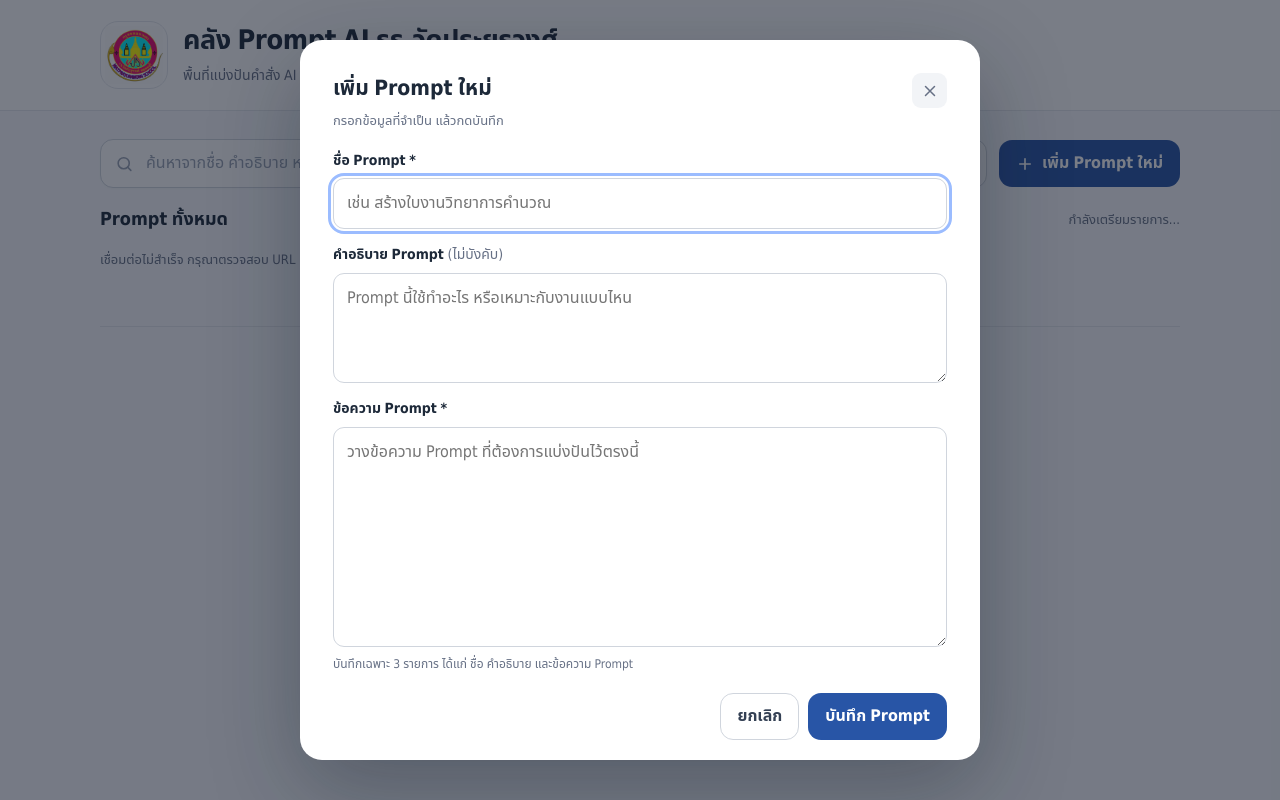
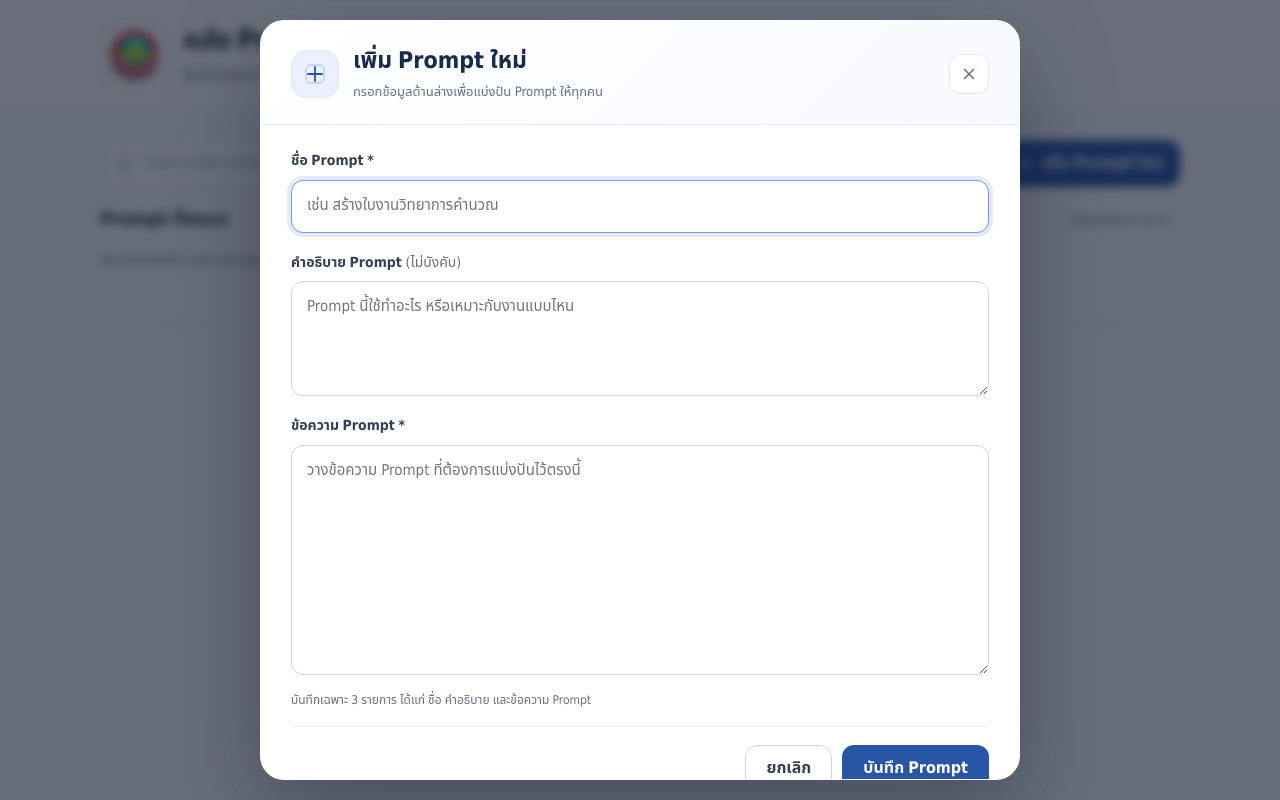
Before and after one commit to KruJirapon/prompt-ai-wat-prayurawong, a plain HTML site: page index.html in a window 1280 px wide. Both pictures are taken after a click on the button "เพิ่ม Prompt ใหม่". Drawn offline with Linux system fonts and the light colour scheme.

Commit message:
Add files via upload

```diff
--- a/index.html
+++ b/index.html
@@ -119,62 +119,161 @@
     .empty-state h3 { margin: 0 0 5px; font-size: 17px; }
     .empty-state p { margin: 0; color: var(--muted); font-size: 14px; }
     .footer-inner { padding: 18px 0 28px; border-top: 1px solid var(--line); color: var(--muted); font-size: 12px; text-align: center; }
-    /* หน้าต่างเพิ่ม/แก้ไข Prompt: ใช้ Grid เพื่อจัดกึ่งกลางจออย่างสม่ำเสมอ */
+    /* Modal เพิ่ม/แก้ไข Prompt — โครงสร้างชัดเจน ป้องกันฟอร์มเบียดกัน */
     .modal-backdrop {
       position: fixed !important;
       inset: 0 !important;
-      width: 100vw;
-      height: 100vh;
-      height: 100dvh;
-      z-index: 1000;
+      z-index: 1000 !important;
       display: none !important;
-      place-items: center;
-      padding: max(12px, env(safe-area-inset-top)) max(12px, env(safe-area-inset-right))
-               max(12px, env(safe-area-inset-bottom)) max(12px, env(safe-area-inset-left));
-      background: rgba(16, 24, 40, .56);
-      overflow-y: auto;
+      align-items: center !important;
+      justify-content: center !important;
+      width: 100vw !important;
+      height: 100vh !important;
+      height: 100dvh !important;
+      padding: 20px !important;
+      background: rgba(15, 23, 42, .62) !important;
+      -webkit-backdrop-filter: blur(5px);
+      backdrop-filter: blur(5px);
+      overflow-x: hidden !important;
+      overflow-y: auto !important;
       overscroll-behavior: contain;
     }
     .modal-backdrop.open {
-      display: grid !important;
+      display: flex !important;
     }
-    .modal {
-      position: relative;
-      width: min(680px, calc(100vw - 32px));
-      max-width: 100%;
-      max-height: min(90vh, 850px);
-      max-height: min(90dvh, 850px);
-      margin: auto;
-      overflow-x: hidden;
-      overflow-y: auto;
-      overscroll-behavior: contain;
-      background: white;
-      border: 1px solid rgba(255, 255, 255, .7);
-      border-radius: 22px;
-      padding: clamp(22px, 3vw, 32px);
-      box-shadow: 0 28px 90px rgba(16, 24, 40, .32);
-      animation: modalEnter .18s ease-out;
+    .modal-backdrop > .modal {
+      display: flex !important;
+      flex-direction: column !important;
+      align-items: stretch !important;
+      position: relative !important;
+      flex: 0 1 760px !important;
+      width: min(760px, calc(100vw - 40px)) !important;
+      min-width: 0 !important;
+      max-width: 760px !important;
+      height: auto !important;
+      max-height: calc(100vh - 40px) !important;
+      max-height: calc(100dvh - 40px) !important;
+      margin: auto !important;
+      padding: 0 !important;
+      overflow: hidden !important;
+      background: #fff !important;
+      border: 1px solid rgba(255, 255, 255, .88) !important;
+      border-radius: 24px !important;
+      box-shadow: 0 30px 90px rgba(15, 23, 42, .35) !important;
+      animation: modalEnter .2s ease-out;
     }
+    .modal-backdrop > .modal * { min-width: 0; }
     @keyframes modalEnter {
-      from { opacity: 0; transform: translateY(8px) scale(.985); }
+      from { opacity: 0; transform: translateY(10px) scale(.985); }
       to { opacity: 1; transform: translateY(0) scale(1); }
     }
     @media (prefers-reduced-motion: reduce) {
-      .modal { animation: none; }
+      .modal-backdrop > .modal { animation: none; }
     }
-    .modal-header { display: flex; align-items: flex-start; justify-content: space-between; gap: 15px; margin-bottom: 19px; }
-    .modal-header h2 { font-size: 21px; margin: 0; }
-    .modal-header p { font-size: 13px; color: var(--muted); margin: 5px 0 0; }
-    .icon-close { border: 0; border-radius: 9px; width: 35px; height: 35px; display: grid; place-items: center; color: var(--muted); background: #f2f4f7; }
-    .form-field { display: flex; flex-direction: column; gap: 7px; margin-bottom: 15px; }
-    .form-field label { font-size: 14px; font-weight: 700; }
+    .modal-header {
+      display: flex !important;
+      flex: 0 0 auto !important;
+      align-items: center !important;
+      justify-content: space-between !important;
+      gap: 18px !important;
+      width: 100% !important;
+      margin: 0 !important;
+      padding: 25px 30px 22px !important;
+      background: linear-gradient(135deg, #ffffff 0%, #f7f9ff 100%);
+      border-bottom: 1px solid #e8edf5;
+    }
+    .modal-title-wrap {
+      display: flex;
+      align-items: center;
+      gap: 14px;
+      min-width: 0;
+    }
+    .modal-title-icon {
+      width: 48px;
+      height: 48px;
+      flex: 0 0 48px;
+      display: grid;
+      place-items: center;
+      color: var(--blue);
+      background: #eaf0ff;
+      border: 1px solid #dce6ff;
+      border-radius: 15px;
+    }
+    .modal-title-copy { min-width: 0; }
+    .modal-header h2 { font-size: 23px; font-weight: 800; line-height: 1.35; margin: 0; color: #172b4d; }
+    .modal-header p { font-size: 13px; line-height: 1.55; color: var(--muted); margin: 5px 0 0; }
+    .icon-close {
+      border: 1px solid #e4e7ec;
+      border-radius: 12px;
+      width: 40px;
+      height: 40px;
+      flex: 0 0 40px;
+      display: grid;
+      place-items: center;
+      color: #667085;
+      background: #fff;
+      transition: background .15s, border-color .15s, color .15s;
+    }
+    .icon-close:hover { color: #1d2939; background: #f2f4f7; border-color: #d0d5dd; }
+    #promptForm {
+      display: flex !important;
+      flex: 1 1 auto !important;
+      flex-direction: column !important;
+      align-items: stretch !important;
+      gap: 0 !important;
+      width: 100% !important;
+      min-height: 0 !important;
+      margin: 0 !important;
+      padding: 25px 30px 28px !important;
+      overflow-x: hidden !important;
+      overflow-y: auto !important;
+      overscroll-behavior: contain;
+      background: #fff;
+    }
+    .modal .form-field {
+      display: flex !important;
+      flex: 0 0 auto !important;
+      flex-direction: column !important;
+      align-items: stretch !important;
+      gap: 8px !important;
+      width: 100% !important;
+      margin: 0 0 19px !important;
+    }
+    .modal .form-field label { display: block !important; width: 100% !important; font-size: 14px; font-weight: 750; color: #344054; }
     .form-field .optional { color: var(--muted); font-weight: 400; }
-    .form-field input, .form-field textarea { width: 100%; border: 1px solid #d0d5dd; border-radius: 11px; padding: 12px 13px; color: var(--ink); background: white; }
-    .form-field input { min-height: 47px; }
-    .form-field textarea { resize: vertical; min-height: 110px; }
-    #promptField { min-height: 220px; }
-    .form-hint { margin: -7px 0 14px; font-size: 12px; color: var(--muted); }
-    .modal-actions { display: flex; justify-content: flex-end; gap: 9px; margin-top: 20px; }
+    .modal .form-field input,
+    .modal .form-field textarea {
+      display: block !important;
+      width: 100% !important;
+      max-width: 100% !important;
+      border: 1px solid #cfd6e2 !important;
+      border-radius: 12px !important;
+      padding: 13px 15px !important;
+      color: var(--ink) !important;
+      background: #fff !important;
+      font-size: 15px;
+      line-height: 1.65;
+      box-shadow: 0 1px 2px rgba(16, 24, 40, .025);
+      transition: border-color .15s, box-shadow .15s;
+    }
+    .modal .form-field input { min-height: 50px !important; }
+    .modal .form-field textarea { resize: vertical; min-height: 115px !important; }
+    .modal .form-field input:focus,
+    .modal .form-field textarea:focus { outline: none; border-color: #7298ed !important; box-shadow: 0 0 0 4px rgba(40, 85, 166, .12); }
+    #promptField { min-height: 230px !important; }
+    .form-hint { flex: 0 0 auto; margin: -3px 0 16px; font-size: 12px; color: var(--muted); }
+    .modal-actions {
+      display: flex !important;
+      flex: 0 0 auto !important;
+      align-items: center !important;
+      justify-content: flex-end !important;
+      gap: 10px !important;
+      width: 100% !important;
+      margin: 0 !important;
+      padding-top: 18px;
+      border-top: 1px solid #edf0f5;
+    }
+    .modal-actions .btn { min-height: 46px; padding: 10px 20px; border-radius: 12px; }
     .toast {
       position: fixed; z-index: 50; bottom: 22px; left: 50%; transform: translate(-50%, 20px);
       padding: 12px 17px; max-width: calc(100% - 32px); background: #172b4d; color: white; border-radius: 12px;
@@ -197,8 +296,18 @@
       .prompt-card { padding: 16px; }
       .card-title { font-size: 16px; }
       .intro-row h2 { font-size: 16px; }
-      .modal { width: calc(100vw - 24px); max-height: calc(100dvh - 24px); padding: 18px; border-radius: 18px; }
-      #promptField { min-height: 175px; }
+      .modal-backdrop { padding: 12px !important; align-items: center !important; }
+      .modal-backdrop > .modal { flex-basis: auto !important; width: calc(100vw - 24px) !important; max-width: 560px !important; max-height: calc(100dvh - 24px) !important; border-radius: 19px !important; }
+      .modal-header { padding: 18px 18px 16px !important; gap: 10px !important; }
+      .modal-title-wrap { gap: 10px; }
+      .modal-title-icon { width: 42px; height: 42px; flex-basis: 42px; border-radius: 13px; }
+      .modal-header h2 { font-size: 19px; }
+      .modal-header p { font-size: 12px; }
+      .icon-close { width: 36px; height: 36px; flex-basis: 36px; }
+      #promptForm { padding: 18px !important; }
+      .modal .form-field { margin-bottom: 16px !important; }
+      #promptField { min-height: 190px !important; }
+      .modal-actions .btn { flex: 1 1 0; padding: 10px 12px; }
     }
     @media (max-width: 380px) {
       .brand-copy h1 { font-size: 17px; }
@@ -251,11 +360,16 @@
   </footer>
 
   <div class="modal-backdrop" id="modalBackdrop" role="dialog" aria-modal="true" aria-labelledby="modalTitle">
-    <div class="modal">
+    <div class="modal" role="document">
       <div class="modal-header">
-        <div>
-          <h2 id="modalTitle">เพิ่ม Prompt ใหม่</h2>
-          <p>กรอกข้อมูลที่จำเป็น แล้วกดบันทึก</p>
+        <div class="modal-title-wrap">
+          <div class="modal-title-icon" aria-hidden="true">
+            <svg width="24" height="24" viewBox="0 0 24 24" fill="none" stroke="currentColor" stroke-width="1.8" stroke-linecap="round" stroke-linejoin="round"><path d="M12 5v14M5 12h14"></path><rect x="3" y="3" width="18" height="18" rx="5" opacity=".18"></rect></svg>
+          </div>
+          <div class="modal-title-copy">
+            <h2 id="modalTitle">เพิ่ม Prompt ใหม่</h2>
+            <p>กรอกข้อมูลด้านล่างเพื่อแบ่งปัน Prompt ให้ทุกคน</p>
+          </div>
         </div>
         <button class="icon-close" id="closeModalButton" type="button" aria-label="ปิดหน้าต่าง">
           <svg width="18" height="18" viewBox="0 0 24 24" fill="none" stroke="currentColor" stroke-width="2" stroke-linecap="round"><path d="m18 6-12 12M6 6l12 12"></path></svg>
```
